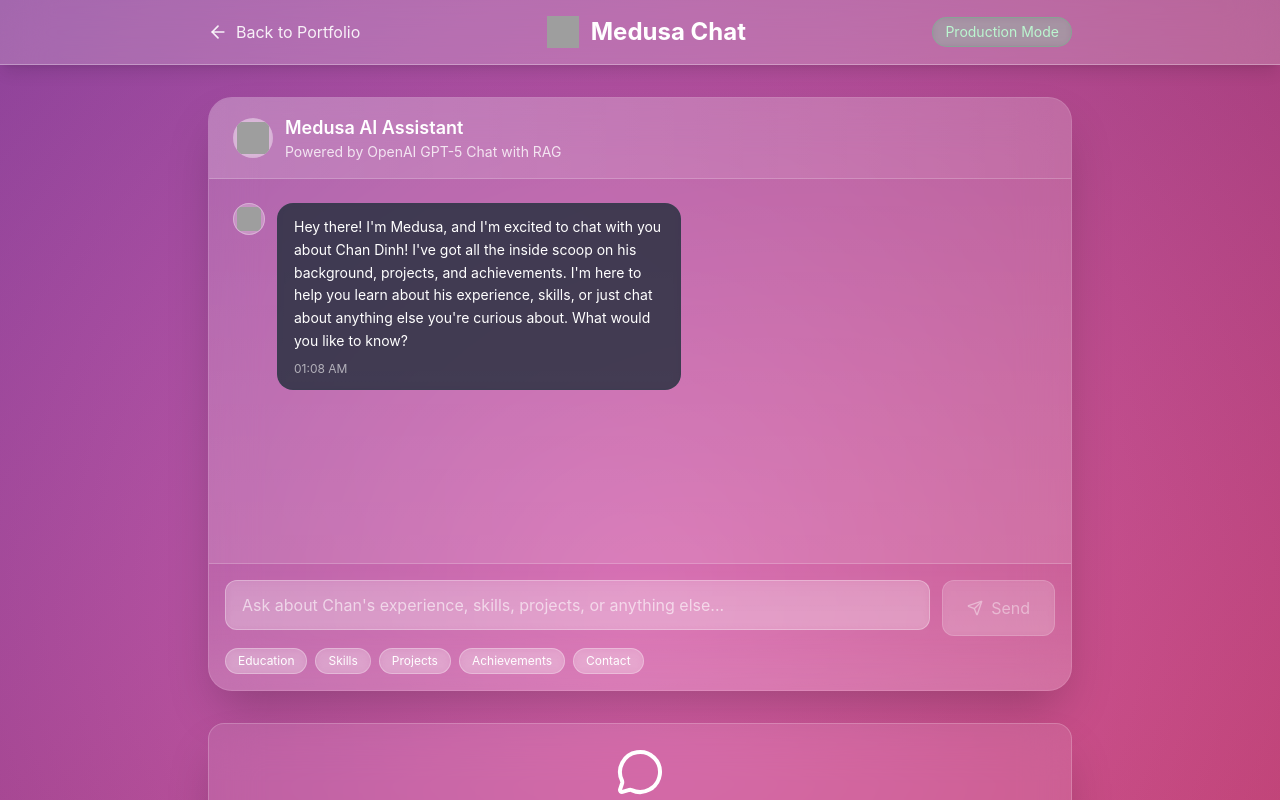
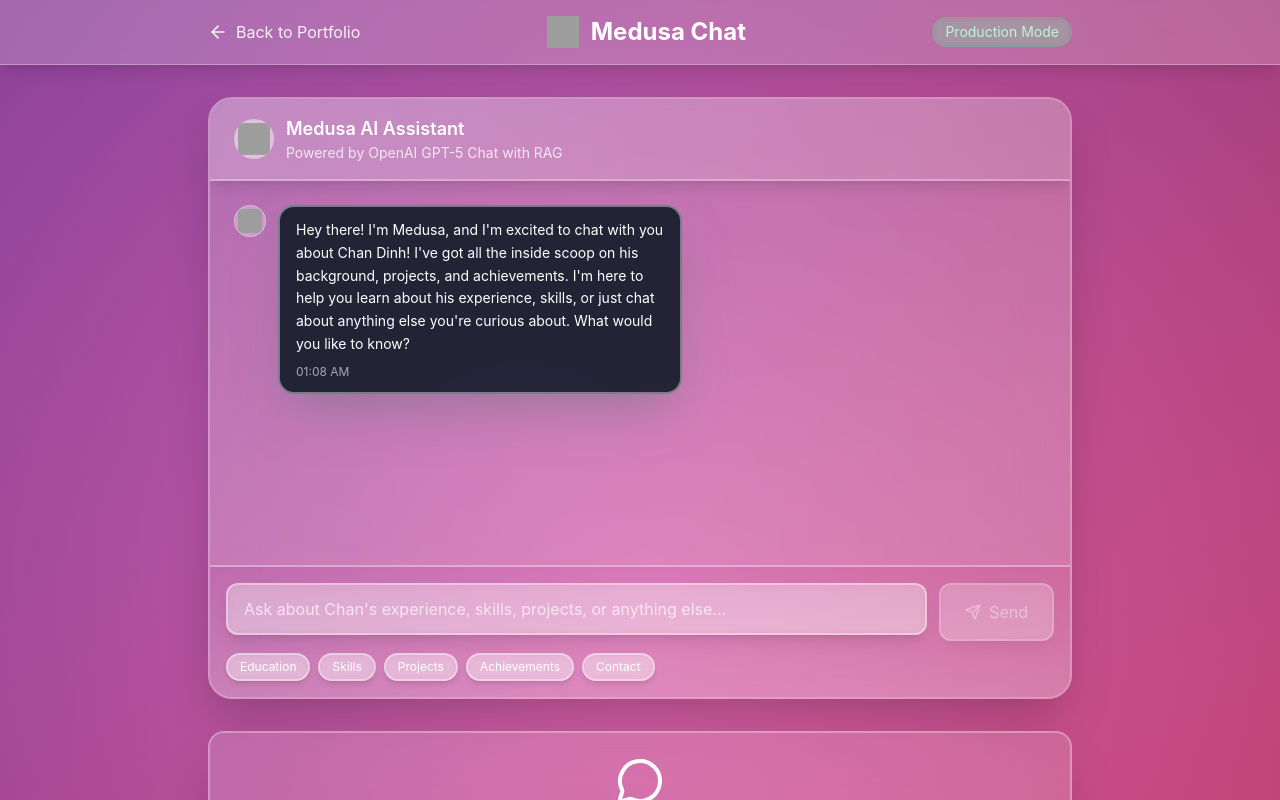
Before and after one commit to chanadinh/portfolio, a React (Create React App) app: page /medusachat in a window 1280 px wide. Shown: the top 800 px of the page. Built offline with nearby package versions, Linux system fonts and the light colour scheme; grey boxes are pictures that could not be loaded.

Commit message:
Enhance chat bubble and text visibility with stronger shadows, borders, and contrast for better readability against gradient backgrounds

```diff
--- a/src/components/MedusaChat.tsx
+++ b/src/components/MedusaChat.tsx
@@ -367,10 +367,10 @@ Be helpful, conversational, and provide accurate information while maintaining a
           initial={{ opacity: 0, y: 20 }}
           animate={{ opacity: 1, y: 0 }}
           transition={{ duration: 0.6 }}
-          className="bg-white/10 backdrop-blur-xl rounded-3xl shadow-2xl border border-white/20 overflow-hidden"
+          className="bg-white/15 backdrop-blur-xl rounded-3xl shadow-2xl border-2 border-white/30 overflow-hidden"
         >
           {/* Chat Header */}
-          <div className="bg-gradient-to-r from-white/20 to-white/10 px-6 py-4 border-b border-white/20">
+          <div className="bg-gradient-to-r from-white/25 to-white/15 px-6 py-4 border-b-2 border-white/30 shadow-lg">
             <div className="flex items-center space-x-3">
               <div className="w-10 h-10 bg-white/30 rounded-full flex items-center justify-center overflow-hidden backdrop-blur-sm">
                 <img src="/medusa.ico" alt="Medusa" className="w-8 h-8" />
@@ -404,12 +404,12 @@ Be helpful, conversational, and provide accurate information while maintaining a
                      message.error ? <AlertCircle className="w-4 h-4" /> :
                      <img src="/medusa.ico" alt="Medusa" className="w-6 h-6" />}
                   </div>
-                  <div className={`rounded-2xl px-4 py-3 backdrop-blur-sm ${
+                  <div className={`rounded-2xl px-4 py-3 backdrop-blur-sm shadow-2xl ${
                     message.sender === 'user'
-                      ? 'bg-blue-600/80 text-white border border-blue-500/50'
+                      ? 'bg-blue-600/90 text-white border-2 border-blue-400/70 shadow-blue-500/50'
                       : message.error
-                        ? 'bg-red-600/80 text-white border border-red-500/50'
-                        : 'bg-gray-800/80 text-white border border-gray-700/50'
+                        ? 'bg-red-600/90 text-white border-2 border-red-400/70 shadow-red-500/50'
+                        : 'bg-gray-900/90 text-white border-2 border-gray-400/70 shadow-gray-500/50'
                   }`}>
                     <p className="text-sm leading-relaxed">{message.text}</p>
                     <p className={`text-xs mt-2 ${
@@ -434,7 +434,7 @@ Be helpful, conversational, and provide accurate information while maintaining a
                   <div className="w-8 h-8 bg-white/20 rounded-full flex items-center justify-center overflow-hidden border border-white/30">
                     <img src="/medusa.ico" alt="Medusa" className="w-6 h-6" />
                   </div>
-                  <div className="bg-gray-800/80 rounded-2xl px-4 py-3 border border-gray-700/50 backdrop-blur-sm">
+                  <div className="bg-gray-900/90 rounded-2xl px-4 py-3 border-2 border-gray-400/70 backdrop-blur-sm shadow-2xl shadow-gray-500/50">
                     <div className="flex space-x-1">
                       <div className="w-2 h-2 bg-white/60 rounded-full animate-bounce"></div>
                       <div className="w-2 h-2 bg-white/60 rounded-full animate-bounce" style={{ animationDelay: '0.1s' }}></div>
@@ -449,7 +449,7 @@ Be helpful, conversational, and provide accurate information while maintaining a
           </div>
 
           {/* Input Area */}
-          <div className="border-t border-white/20 p-4 bg-gradient-to-t from-white/10 to-transparent">
+          <div className="border-t-2 border-white/30 p-4 bg-gradient-to-t from-white/15 to-transparent shadow-lg">
             <div className="flex space-x-3">
               <div className="flex-1 relative">
                 <textarea
@@ -457,7 +457,7 @@ Be helpful, conversational, and provide accurate information while maintaining a
                   onChange={(e) => setInputText(e.target.value)}
                   onKeyPress={handleKeyPress}
                   placeholder="Ask about Chan's experience, skills, projects, or anything else..."
-                  className="w-full px-4 py-3 bg-white/20 border border-white/30 rounded-xl focus:ring-2 focus:ring-white/50 focus:border-white/50 resize-none text-white placeholder-white/60 backdrop-blur-sm"
+                  className="w-full px-4 py-3 bg-white/25 border-2 border-white/40 rounded-xl focus:ring-2 focus:ring-white/60 focus:border-white/60 resize-none text-white placeholder-white/70 backdrop-blur-sm shadow-lg"
                   rows={1}
                   style={{ minHeight: '48px', maxHeight: '120px' }}
                 />
@@ -465,7 +465,7 @@ Be helpful, conversational, and provide accurate information while maintaining a
               <button
                 onClick={handleSendMessage}
                 disabled={!inputText.trim() || isTyping || !apiKey}
-                className="px-6 py-3 bg-white/30 text-white rounded-xl hover:bg-white/40 disabled:opacity-50 disabled:cursor-not-allowed transition-colors flex items-center space-x-2 border border-white/40 backdrop-blur-sm"
+                className="px-6 py-3 bg-white/35 text-white rounded-xl hover:bg-white/45 disabled:opacity-50 disabled:cursor-not-allowed transition-colors flex items-center space-x-2 border-2 border-white/50 backdrop-blur-sm shadow-lg"
               >
                 <Send className="w-4 h-4" />
                 <span className="hidden sm:inline">Send</span>
@@ -476,31 +476,31 @@ Be helpful, conversational, and provide accurate information while maintaining a
             <div className="mt-3 flex flex-wrap gap-2">
               <button
                 onClick={() => setInputText("Tell me about Chan's education and background")}
-                className="px-3 py-1 text-xs bg-white/20 hover:bg-white/30 text-white rounded-full transition-colors border border-white/30 backdrop-blur-sm"
+                className="px-3 py-1 text-xs bg-white/25 hover:bg-white/35 text-white rounded-full transition-colors border-2 border-white/40 backdrop-blur-sm shadow-md"
               >
                 Education
               </button>
               <button
                 onClick={() => setInputText("What are Chan's technical skills?")}
-                className="px-3 py-1 text-xs bg-white/20 hover:bg-white/30 text-white rounded-full transition-colors border border-white/30 backdrop-blur-sm"
+                className="px-3 py-1 text-xs bg-white/25 hover:bg-white/35 text-white rounded-full transition-colors border-2 border-white/40 backdrop-blur-sm shadow-md"
               >
                 Skills
               </button>
               <button
                 onClick={() => setInputText("Tell me about Chan's projects")}
-                className="px-3 py-1 text-xs bg-white/20 hover:bg-white/30 text-white rounded-full transition-colors border border-white/30 backdrop-blur-sm"
+                className="px-3 py-1 text-xs bg-white/25 hover:bg-white/35 text-white rounded-full transition-colors border-2 border-white/40 backdrop-blur-sm shadow-md"
               >
                 Projects
               </button>
               <button
                 onClick={() => setInputText("What are Chan's achievements?")}
-                className="px-3 py-1 text-xs bg-white/20 hover:bg-white/30 text-white rounded-full transition-colors border border-white/30 backdrop-blur-sm"
+                className="px-3 py-1 text-xs bg-white/25 hover:bg-white/35 text-white rounded-full transition-colors border-2 border-white/40 backdrop-blur-sm shadow-md"
               >
                 Achievements
               </button>
               <button
                 onClick={() => setInputText("How can I contact Chan?")}
-                className="px-3 py-1 text-xs bg-white/20 hover:bg-white/30 text-white rounded-full transition-colors border border-white/30 backdrop-blur-sm"
+                className="px-3 py-1 text-xs bg-white/25 hover:bg-white/35 text-white rounded-full transition-colors border-2 border-white/40 backdrop-blur-sm shadow-md"
               >
                 Contact
               </button>
@@ -513,7 +513,7 @@ Be helpful, conversational, and provide accurate information while maintaining a
           initial={{ opacity: 0, y: 20 }}
           animate={{ opacity: 1, y: 0 }}
           transition={{ duration: 0.6, delay: 0.2 }}
-          className="mt-8 bg-white/10 backdrop-blur-xl rounded-2xl p-6 shadow-2xl border border-white/20"
+          className="mt-8 bg-white/15 backdrop-blur-xl rounded-2xl p-6 shadow-2xl border-2 border-white/30"
         >
           <div className="text-center">
             <MessageCircle className="w-12 h-12 text-white mx-auto mb-4" />
@@ -524,7 +524,7 @@ Be helpful, conversational, and provide accurate information while maintaining a
             </p>
 
             {/* RAG Capabilities */}
-            <div className="mb-6 p-4 bg-white/10 rounded-lg border border-white/20 backdrop-blur-sm">
+            <div className="mb-6 p-4 bg-white/15 rounded-lg border-2 border-white/30 backdrop-blur-sm shadow-lg">
               <h4 className="font-semibold text-white mb-3">What I Know About Chan:</h4>
               <div className="grid grid-cols-1 md:grid-cols-2 gap-3 text-sm text-white/80">
                 <div className="flex items-center space-x-2">
```
